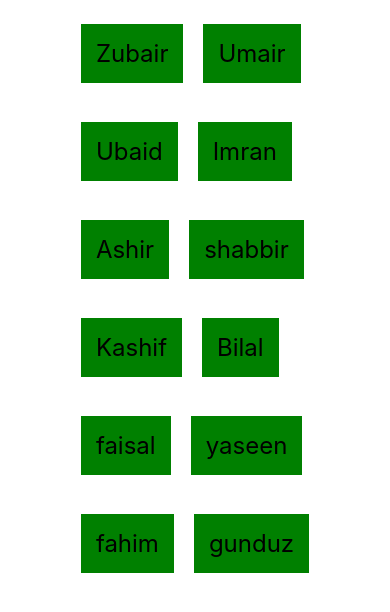
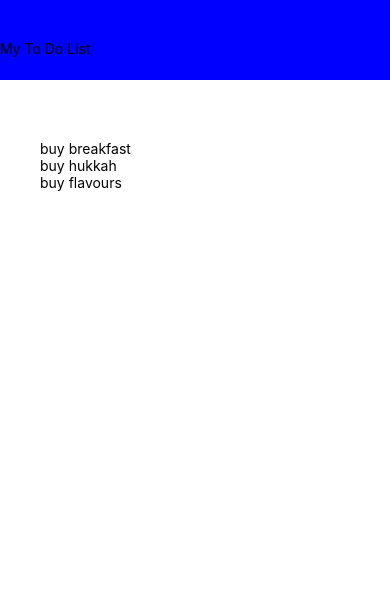
Before and after one commit to MZubairLohar/myProject, a React Native app: screen / in a window 390 px wide. Shown: the top 612 px of the page. Built offline with nearby package versions, Linux system fonts and the light colour scheme.

Commit message:
new app to do list

```diff
--- a/App.js
+++ b/App.js
@@ -1,130 +1,47 @@
 import React, {useState} from 'react';
-import { StyleSheet, Text, View, ScrollView, FlatList, TouchableOpacity} from 'react-native';
+import { StyleSheet, Text, View, FlatList } from 'react-native';
+//import { Header } from 'react-native/Libraries/NewAppScreen';
+import Header from './components/Header';
 
 export default function App() {
-  const[people, setPeople] = useState (
+  const [todos, setTodos] = useState (
   [
-      {name: 'Zubair', key:'1'},
-      {name: 'Umair', key:'2'},
-      {name: 'Ubaid', key:'3'},
-      {name: 'Imran', key:'4'},
-      {name: 'Ashir', key:'5'},
-      {name: 'shabbir', key:'6'},
-      {name: 'Kashif', key:'7'},
-      {name: 'Bilal', key:'8'},
-      {name: 'faisal', key:'9'},
-      {name: 'yaseen', key:'10'},
-      {name: 'fahim', key:'11'},
-      {name: 'gunduz', key:'12'}
+    {text: 'buy breakfast', key : '1'},
+    {text: 'buy hukkah', key : '2'},
+    {text: 'buy flavours', key : '3'}
 
   ]);
-    const pressHandler = (id) => {
-     console.log(id);
-     setPeople ((prevPeople) => {
-       return prevPeople.filter(person => person.id != id);
-     });
-    }
+
   return(
-
     <View style={styles.container}>
-
+      <Header />
+      <View style={styles.content}>
+        {/* form */}
+        <View style={styles.list}>
           <FlatList
-     numColumns ={2}
-     keyExtractor ={(item => item.key)}
-     data={people}
-     renderItem={({item}) =>(
-       <TouchableOpacity onPress={() => pressHandler(item.id)}>
-       <Text style={styles.item}>{item.name}</Text>
-       </TouchableOpacity>
+          data={todos}
+          renderItem={({ item }) => (
+            <Text>{item.text}</Text>
           )}
           />
-
-      {/* <ScrollView>
-      {people.map((item) =>{
-        return(
-          <View key={item.key}>
-            <Text style={styles.item}>
-              {item.name}</Text>
-
         </View>
-
-        )
-      })}
-           </ScrollView> */}
       </View>
-
+    </View>
   );
-    };
-
-  // const [name, setName] = useState('Zubair');
-  // const [age, setAge] = useState('30');
-  //arry type
-  //const [person, setPerson] = useState({name : 'eman' , age: 30});
-
-  // const clickHandler = () => {
-  //   setName ('Lohar');
-  //   setPerson ({name:'chodri', age: 31});
-  // }
-//   return (
-//     <View style={styles.container}>
-//      <Text>Enter your Name:</Text>
-//       <TextInput
-//       multiline
-//       style={styles.input}
-//       placeholder='e.g. jhon'
-//       onChangeText={(val) =>setName(val)}/>
-//       <Text>Enter your age:</Text>
-//       <TextInput
-//       keyboardType='numeric'
-//       style={styles.input}
-//       placeholder='e.g. 20'
-//       onChangeText={(val) =>setAge(val)}/>
-
-
-//   <Text>name:{name}, age: {age}</Text>
-
-//     </View>
-//   );
-// }
+}
 
 const styles = StyleSheet.create({
   container: {
     flex: 1,
-    backgroundColor: '#fff',
-    alignItems: 'center',
-    justifyContent: 'center',
+    backgroundColor: '#fff'
+
   },
-  // header: {
-  //   backgroundColor: 'green',
-  //   padding: 10,
-  // },
-  // boldText: {
-  //   fontWeight:'bold',
-  // },
-  // body: {
-  //   backgroundColor: 'blue',
-  //   padding: 20,
-  //   fontWeight:'bold'  //it wont work until declear it in text tag
-  // }
-  // buttonContainer:{
-  //   marginTop:10 ,
-  // },
-  // input:{
-  //   borderWidth:1,
-  //   borderColor: '#777',
-  //   padding:8,
-  //   margin: 10,
-  //   width:200,
+  content : {
+    padding: 40,
+  },
+  list :{
+    marginTop: 20,
+  }
 
 
-  // }
-  item:{
-    margin:15,
-    padding:15,
-    backgroundColor:'green',
-    fontSize:24,
-    marginHorizontal:10,
-    marginTop: 24,
-  }
-
 });
--- /dev/null
+++ b/components/Header.js
@@ -0,0 +1,24 @@
+import React from 'react'
+import { StyleSheet, Text, View} from 'react-native';
+
+function Header() {
+    return (
+        <View style={styles.header}>
+            <Text style={styles.title}>My To Do List</Text>
+
+        </View>
+    )
+};
+
+const styles = StyleSheet.create({
+
+    header : {
+        height: 80,
+        paddingTop: 40,
+        backgroundColor: 'blue' ,
+
+    },
+
+})
+
+export default Header
```
Lines whose indentation alone changed are shown as unchanged.
